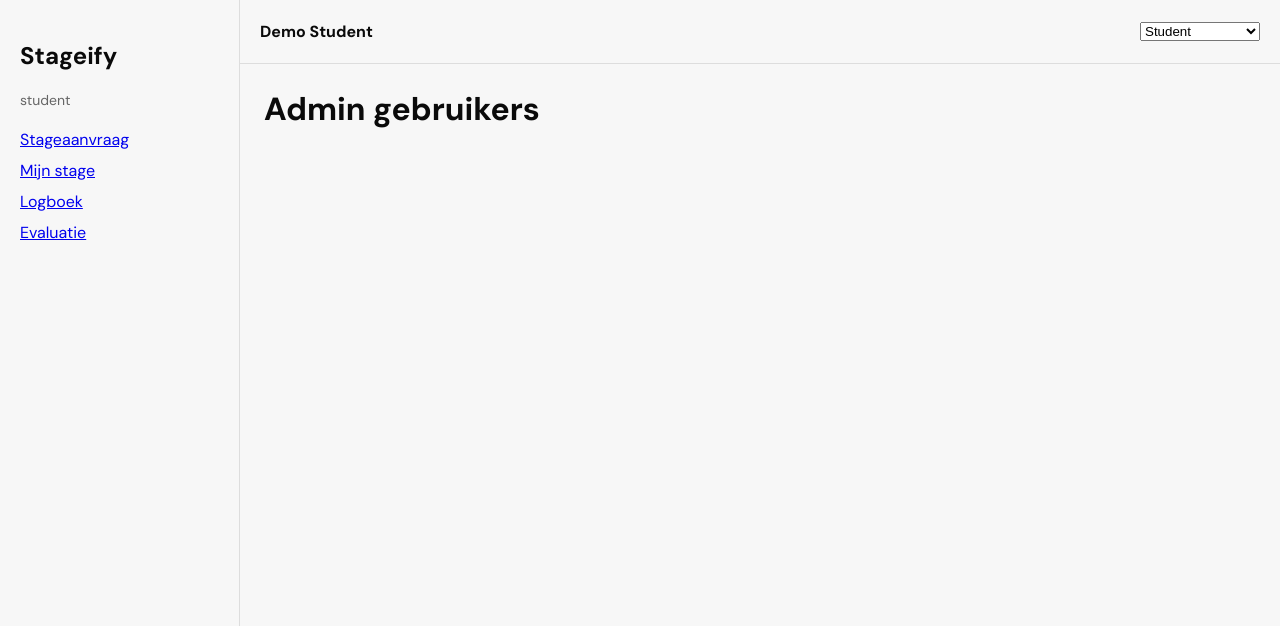
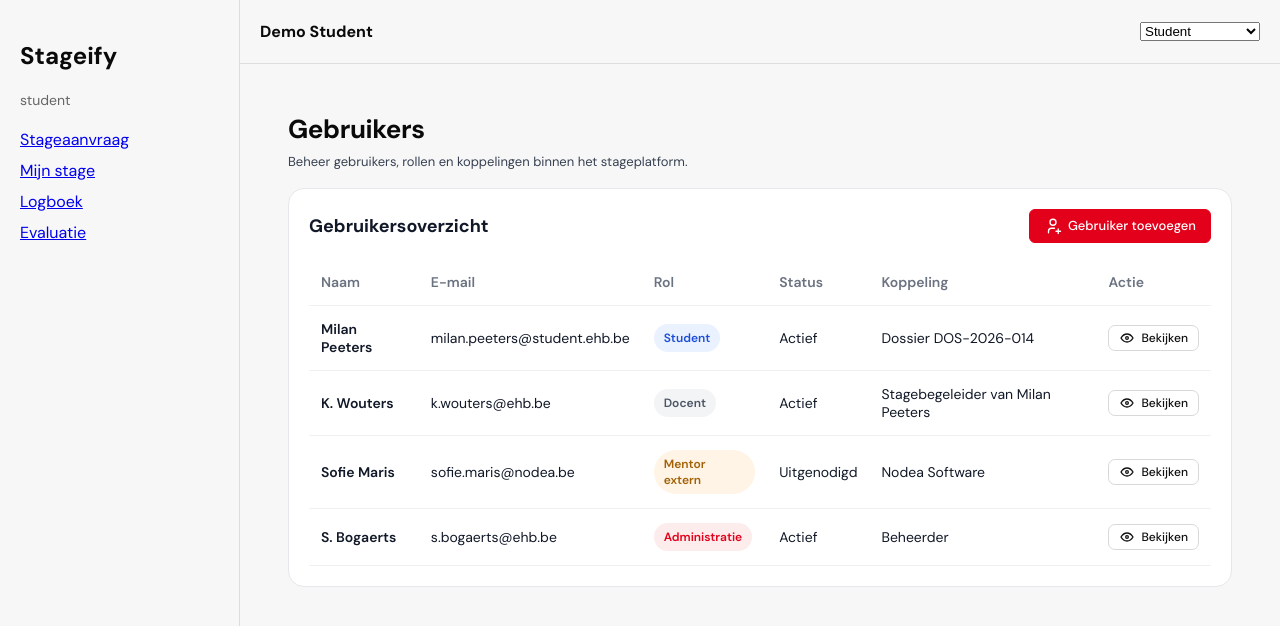
Before and after one commit to amingharbaoui/programming_project_group_1, a React (Vite) app in the folder frontend/: page /admin/users in a window 1280 px wide. Shown: the top 626 px of the page. Built offline with nearby package versions, Linux system fonts and the light colour scheme.

Commit message:
UsersPage have now an html and styles

```diff
--- /dev/null
+++ b/frontend/src/features/admin/pages/UsersPage.css
@@ -0,0 +1,123 @@
+.users-page {
+	padding: 24px;
+	background: #f7f7f7;
+	min-height: 100vh;
+	font-family: "DM Sans", sans-serif;
+	color: #111827;
+}
+
+.page-header {
+	margin-bottom: 20px;
+}
+
+.page-header h1 {
+	font-size: 26px;
+	margin: 0;
+	font-weight: 700;
+}
+
+.page-header p {
+	margin-top: 6px;
+	font-size: 14px;
+	color: #6b7280;
+}
+
+.card {
+	background: #ffffff;
+	border: 1px solid #e5e7eb;
+	border-radius: 16px;
+	padding: 20px;
+}
+
+.card-header {
+	display: flex;
+	justify-content: space-between;
+	align-items: center;
+	margin-bottom: 16px;
+}
+
+.card-header h2 {
+	margin: 0;
+	font-size: 18px;
+}
+
+.users-table {
+	width: 100%;
+	border-collapse: collapse;
+}
+
+.users-table th,
+.users-table td {
+	text-align: left;
+	padding: 14px 12px;
+	border-bottom: 1px solid #f0f0f0;
+	font-size: 14px;
+}
+
+.users-table th {
+	color: #6b7280;
+	font-weight: 600;
+}
+
+.user-name {
+	font-weight: 600;
+	color: #111827;
+}
+
+.badge {
+	display: inline-block;
+	padding: 6px 10px;
+	border-radius: 999px;
+	font-size: 12px;
+	font-weight: 600;
+}
+
+.role-student {
+	background: #eaf2ff;
+	color: #1d4ed8;
+}
+
+.role-docent {
+	background: #f3f4f6;
+	color: #4b5563;
+}
+
+.role-mentor-extern {
+	background: #fff4e5;
+	color: #a16207;
+}
+
+.role-administratie {
+	background: #fdecec;
+	color: #e2001a;
+}
+
+.primary-btn {
+	background: #e2001a;
+	color: white;
+	border: none;
+	padding: 10px 14px;
+	border-radius: 10px;
+	cursor: pointer;
+	font-family: inherit;
+	font-weight: 600;
+}
+
+.btn {
+	display: inline-flex;
+	align-items: center;
+	gap: 6px;
+	padding: 7px 14px;
+	border-radius: 6px;
+	font-size: 13px;
+	font-weight: 500;
+	cursor: pointer;
+	border: 0.5px solid #d9d9d9;
+	background: white;
+	color: #111;
+}
+
+.btn.sm {
+	font-size: 12px;
+	padding: 4px 10px;
+}
--- a/frontend/src/features/admin/pages/UsersPage.jsx
+++ b/frontend/src/features/admin/pages/UsersPage.jsx
@@ -1,3 +1,95 @@
+import React from "react";
+import "./UsersPage.css";
+import "../../../index.css";
+import { IconUser, IconUserPlus, IconEye } from "@tabler/icons-react";
+
 export default function UsersPage() {
-  return <h1>Admin gebruikers</h1>;
+  const users = [
+    {
+      naam: "Milan Peeters",
+      email: "milan.peeters@student.ehb.be",
+      rol: "Student",
+      status: "Actief",
+      koppeling: "Dossier DOS-2026-014",
+    },
+    {
+      naam: "K. Wouters",
+      email: "k.wouters@ehb.be",
+      rol: "Docent",
+      status: "Actief",
+      koppeling: "Stagebegeleider van Milan Peeters",
+    },
+    {
+      naam: "Sofie Maris",
+      email: "sofie.maris@nodea.be",
+      rol: "Mentor extern",
+      status: "Uitgenodigd",
+      koppeling: "Nodea Software",
+    },
+    {
+      naam: "S. Bogaerts",
+      email: "s.bogaerts@ehb.be",
+      rol: "Administratie",
+      status: "Actief",
+      koppeling: "Beheerder",
+    },
+  ];
+
+  return (
+      <div className="users-page">
+        <div className="page_header">
+          <div className="page_title_wrap">
+            <div>
+              <h1>Gebruikers</h1>
+              <p>Beheer gebruikers, rollen en koppelingen binnen het stageplatform.</p>
+            </div>
+          </div>
+        </div>
+
+        <div className="card">
+          <div className="card-header">
+            <h2>Gebruikersoverzicht</h2>
+            <button className="btn primary">
+              <IconUserPlus size={18} stroke={1.8} />
+              Gebruiker toevoegen
+            </button>
+          </div>
+
+          <table className="users-table">
+            <thead>
+            <tr>
+              <th>Naam</th>
+              <th>E-mail</th>
+              <th>Rol</th>
+              <th>Status</th>
+              <th>Koppeling</th>
+              <th>Actie</th>
+            </tr>
+            </thead>
+
+            <tbody>
+            {users.map((user, index) => (
+                <tr key={index}>
+                  <td className="user-name">{user.naam}</td>
+                  <td>{user.email}</td>
+                  <td>
+                  <span className={`badge role-${user.rol.toLowerCase().replace(/\s+/g, "-")}`}>
+                    {user.rol}
+                  </span>
+                  </td>
+                  <td>{user.status}</td>
+                  <td>{user.koppeling}</td>
+                  <td>
+                    <button className="btn sm">
+                      <IconEye size={16} stroke={2} />
+                      Bekijken
+                    </button>
+                  </td>
+                </tr>
+            ))}
+            </tbody>
+          </table>
+        </div>
+      </div>
+  );
 }
```
